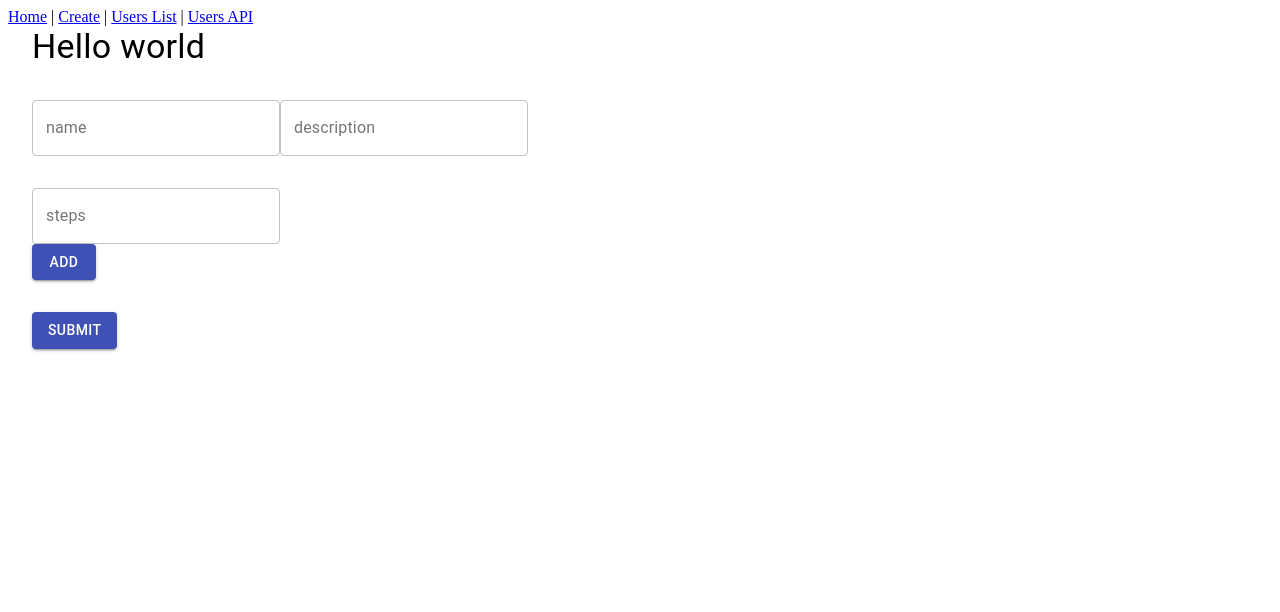
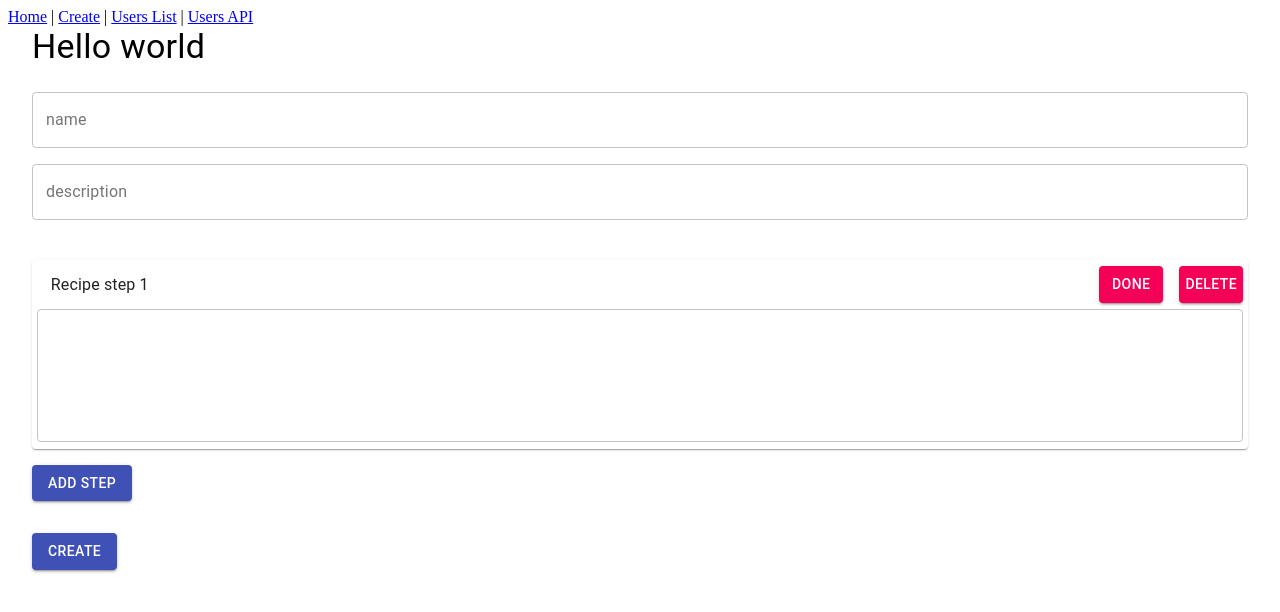
Before and after one commit to kantimam/react-next-feed, a Next.js app: page /create in a window 1280 px wide. Shown: the top 612 px of the page. Built offline with nearby package versions, Linux system fonts and the light colour scheme.

Commit message:
arrayfield working now

```diff
--- a/components/CreateRecipeForm.tsx
+++ b/components/CreateRecipeForm.tsx
@@ -1,11 +1,12 @@
 import React, { Component } from 'react'
 import { Field, Form, Formik, FormikHelpers, FieldArray } from 'formik';
 import { Button, TextField } from '@material-ui/core';
+import RecipeStep from './RecipeStep';
 
 interface FormFieldTypes {
     name: string,
     description: string,
-    steps: { id: number, step: string }[]
+    steps: string[]
 }
 
 interface FormPropTypes {
@@ -20,7 +21,7 @@ export default class CreateRecipeForm extends Component<FormPropTypes, {}> {
                     initialValues={{
                         name: "",
                         description: "",
-                        steps: [{ id: 0, step: "" }]
+                        steps: [""]
                     }}
                     onSubmit={this.props.onSubmit}
                 >
@@ -30,38 +31,46 @@ export default class CreateRecipeForm extends Component<FormPropTypes, {}> {
                                 label="name"
                                 variant="outlined"
                                 component={TextField}
-                                name="name" />
+                                fullWidth
+                                className="recipeInput"
+                                name="name"
+                            />
 
                             <Field
                                 label="description"
                                 variant="outlined"
+                                multiline
+                                fullWidth
                                 component={TextField}
-                                name="description" />
+                                className="recipeInput"
+                                name="description"
+                            />
 
                             {/* add steps one by one */}
                             <FieldArray name="steps"
-                                render={({ push }) => (
+                                render={({ push, remove }) => (
                                     <div className="formAddSteps">
                                         {(values.steps && values.steps.length > 0) &&
-                                            values.steps.map((_item, index) => (
-                                                <div key={index}>
-                                                    <TextField
-                                                        label="steps"
-                                                        variant="outlined"
-                                                        name={`steps[${index}].step`}
-                                                        onChange={handleChange}
-                                                    />
-                                                    {console.log(values.steps[index])}
-                                                </div>
+                                            values.steps.map((item, index) => (
+                                                <RecipeStep
+                                                    key={index}
+                                                    index={index}
+                                                    name={`steps[${index}]`}
+                                                    value={item}
+                                                    onChange={handleChange}
+                                                    deleteStep={remove}
+                                                    editActive={values.steps.length - 1 === index} // the last field is active by default
+                                                />
                                             ))
                                         }
+
                                         <Button
                                             variant="contained"
                                             color="primary"
                                             type="button"
-                                            onClick={() => push({ id: Date.now(), step: "" })}>
+                                            onClick={() => push("")}>
 
-                                            add
+                                            add step
                                         </Button>
                                     </div>
                                 )}
@@ -71,8 +80,8 @@ export default class CreateRecipeForm extends Component<FormPropTypes, {}> {
                                 color="primary"
                                 variant="contained"
                                 type="submit">
-                                SUBMIT
-                        </Button>
+                                Create
+                            </Button>
                         </Form>
                     )}
                 </Formik>
@@ -81,8 +90,3 @@ export default class CreateRecipeForm extends Component<FormPropTypes, {}> {
         )
     }
 }
-
-
-/* const FormikTextField = (props: FieldConfig) => {
-    return <Field {...props} component={(formikProps: FieldConfig) => <TextField {...formikProps} variant="outlined" />} />
-} */
--- a/components/RecipeStep.tsx
+++ b/components/RecipeStep.tsx
@@ -1,45 +1,71 @@
-import React, { useState } from 'react'
-import { Card } from '@material-ui/core'
+import React, { useState, memo, useRef } from 'react'
+import { Card, Button, TextField, Typography } from '@material-ui/core'
 
 interface PropTypes {
     name: string,
     onChange: (e: React.ChangeEvent<any>) => void,
-    value: string,
-    index: number,
-    editActive: boolean
+    value?: string,
+    index?: number,
+    editActive?: boolean,
+    deleteStep: <T>(index: number) => T | undefined
 }
 
-const RecipeStep = ({ name = "", onChange, value = "", index = 0, editActive = false }: PropTypes) => {
+const RecipeStep = ({ name = "", onChange, value = "", index = 0, editActive = false, deleteStep }: PropTypes) => {
     /* display either a textarea to edit the recipestep or a container displaying the step nicely */
-    const [active, setActive] = useState(editActive)
+    const [active, setActive] = useState(editActive);
+    const [inputVal, setVal] = useState(value);
+    const debounceRef: any = useRef(null);
 
-    if (editActive) return <textarea name={name} value={value}></textarea>
+    /* formik seems to be fcking annoying with its fieldArray so just update it once you finish typing */
+    const handleChange = (e: React.ChangeEvent<any>) => {
+        e.persist(); // keep the event around to pass it a second time
+        setVal(e.target.value)
+        if (debounceRef.current) clearTimeout(debounceRef.current);
+        debounceRef.current = setTimeout(() => onChange(e), 200);
+    }
+
 
     return (
         <Card className="recipeStepCard">
-            <div className="stepIndex">
-                {index}
-            </div>
-            <div className="stepEditToggle">
-                X
-            </div>
+            <Typography className="stepIndex">
+                Recipe step {index + 1}
+            </Typography>
+            <Button
+                onClick={() => setActive(!active)}
+                variant="contained"
+                color="secondary"
+                className="editButton"
+            >
+                {active ? "done" : "edit"}
+            </Button>
+            <Button
+                onClick={() => deleteStep(index)}
+                variant="contained"
+                color="secondary"
+                className="deleteButton"
+            >
+                delete
+            </Button>
+
             {active ?
+                <TextField
+                    name={name}
+                    multiline
+                    variant="outlined"
+                    className="stepInput"
+                    onChange={handleChange}
+                    value={inputVal}
+                >
+
+                </TextField>
+                :
                 <div className="stepText">
                     {value}
                 </div>
-                :
-                <textarea
-                    value={value}
-                    onChange={onChange}
-                    name={name}
-                    cols={20}
-                    rows={20}
-                >
 
-                </textarea>
             }
         </Card>
     )
 }
 
-export default RecipeStep
+export default memo(RecipeStep)
--- a/styles/main.css
+++ b/styles/main.css
@@ -1,8 +1,88 @@
+.flexCenter {
+  display: -webkit-box;
+  display: -ms-flexbox;
+  display: flex;
+  -webkit-box-pack: center;
+      -ms-flex-pack: center;
+          justify-content: center;
+  -webkit-box-align: center;
+      -ms-flex-align: center;
+          align-items: center;
+}
+
+.flexCenterVert {
+  display: -webkit-box;
+  display: -ms-flexbox;
+  display: flex;
+  -webkit-box-align: center;
+      -ms-flex-align: center;
+          align-items: center;
+}
+
 .createRecipeForm {
-  margin: 2rem 0;
+  margin: 1rem 0;
+}
+
+.createRecipeForm .recipeInput {
+  margin: 0.5rem 0;
 }
 
 .formAddSteps {
   margin: 2rem 0;
 }
+
+.recipeStepCard {
+  display: -ms-grid;
+  display: grid;
+  -ms-grid-columns: auto 4rem 4rem;
+      grid-template-columns: auto 4rem 4rem;
+  -ms-grid-rows: auto auto;
+      grid-template-rows: auto auto;
+  gap: 0.4rem 1rem;
+  margin: 1rem 0;
+  padding: 0.4rem 0.3rem;
+}
+
+.recipeStepCard .stepIndex {
+  -ms-grid-column: 1;
+  -ms-grid-column-span: 1;
+  grid-column: 1/2;
+  margin: 0 14px;
+  -ms-flex-item-align: center;
+      -ms-grid-row-align: center;
+      align-self: center;
+}
+
+.recipeStepCard .editButton {
+  -ms-grid-column: 2;
+  -ms-grid-column-span: 1;
+  grid-column: 2/3;
+}
+
+.recipeStepCard .deleteButton {
+  -ms-grid-column: 3;
+  -ms-grid-column-span: 1;
+  grid-column: 3/4;
+}
+
+.recipeStepCard .stepText {
+  -ms-grid-row: 2;
+  -ms-grid-row-span: 1;
+  grid-row: 2/3;
+  grid-column: 1/-1;
+  min-height: 4rem;
+  padding: 18.5px 14px;
+}
+
+.recipeStepCard .stepInput {
+  -ms-grid-row: 2;
+  -ms-grid-row-span: 1;
+  grid-row: 2/3;
+  grid-column: 1/-1;
+  min-height: 4rem;
+}
+
+.recipeStepCard .stepInput textarea {
+  min-height: 6rem !important;
+}
 /*# sourceMappingURL=main.css.map */
--- a/styles/main.scss
+++ b/styles/main.scss
@@ -1,7 +1,65 @@
+.flexCenter {
+    display: flex;
+    justify-content: center;
+    align-items: center;
+}
+
+.flexCenterVert {
+    display: flex;
+    align-items: center;
+}
+
 .createRecipeForm {
-    margin: 2rem 0;
+    margin: 1rem 0;
+
+    .recipeInput {
+        margin: 0.5rem 0;
+    }
 }
 
 .formAddSteps {
     margin: 2rem 0;
 }
+
+
+
+.recipeStepCard {
+    display: grid;
+    grid-template-columns: auto 4rem 4rem;
+    grid-template-rows: auto auto;
+    gap: 0.4rem 1rem;
+    margin: 1rem 0;
+    padding: 0.4rem 0.3rem;
+
+    .stepIndex {
+        grid-column: 1/2;
+        margin: 0 14px;
+        align-self: center;
+    }
+
+    .editButton {
+        grid-column: 2/3;
+    }
+
+    .deleteButton {
+        grid-column: 3/4;
+    }
+
+    .stepText {
+        grid-row: 2/3;
+        grid-column: 1/-1;
+        min-height: 4rem;
+        padding: 18.5px 14px;
+    }
+
+    .stepInput {
+        grid-row: 2/3;
+        grid-column: 1/-1;
+        min-height: 4rem;
+
+        textarea {
+            min-height: 6rem !important;
+        }
+
+    }
+}
```
Also changed, not shown: 1 other file (tests, documents, lock files or other folders).
